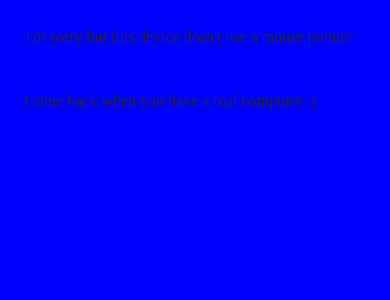
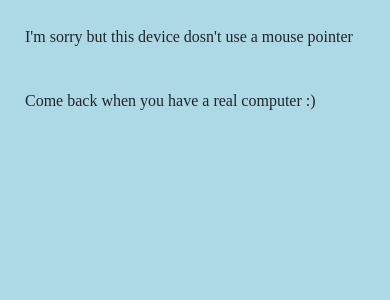
Before and after one commit to royroy21/caz_mouse_website, a Flask app: template templates/mobile_error.html in a window 390 px wide. Shown: the top 300 px of the page. Run offline with Flask 2, Linux system fonts and the light colour scheme; the template is opened without the code that fills it, so the values that code supplies are empty.

Commit message:
fix mobile error background colour

```diff
--- a/templates/mobile_error.html
+++ b/templates/mobile_error.html
@@ -9,7 +9,7 @@
   <style>
 .content {
   padding: 25px;
-  background-color: blue;
+  background-color: lightblue;
   height: 100%;
 }
   </style>
```
